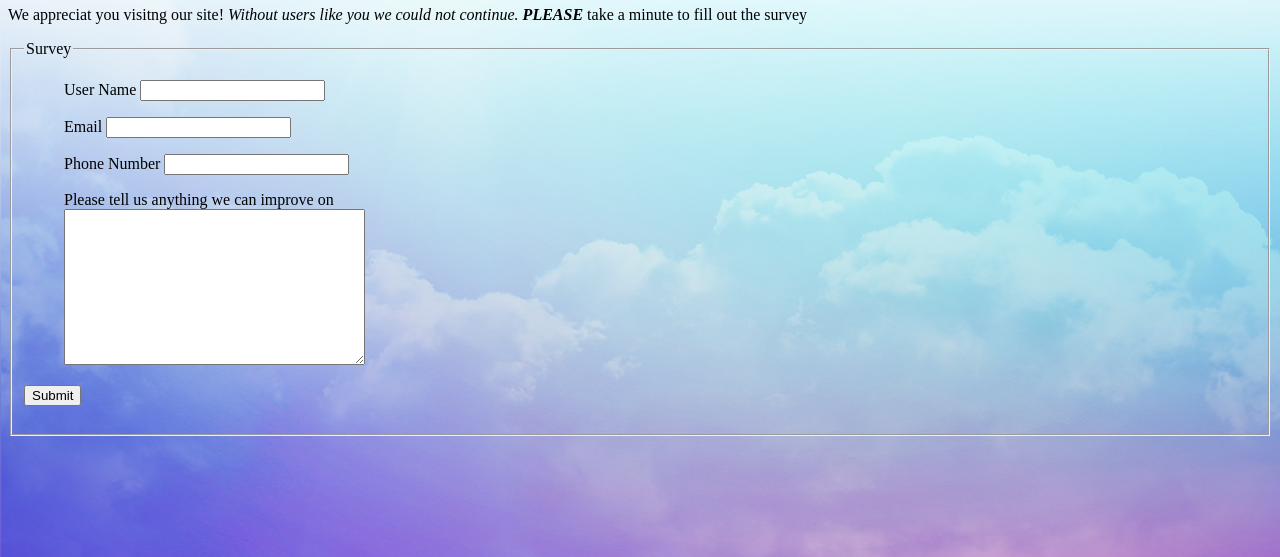
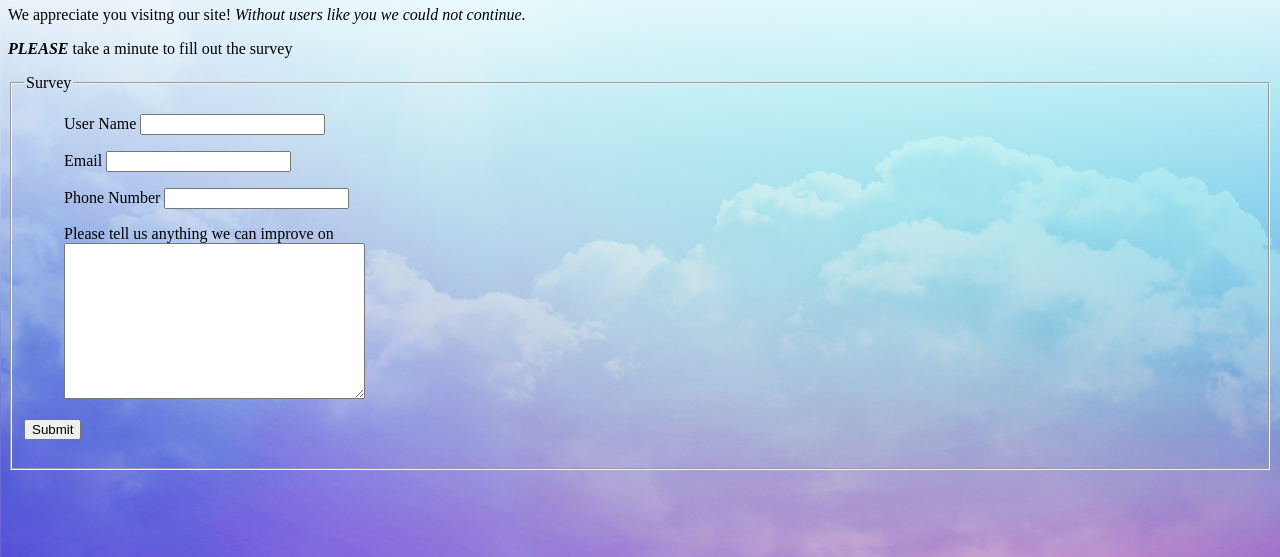
Before and after one commit to Alisson-Corrales/test-project, a plain HTML site: page survey.html in a window 1280 px wide. Shown: the part 243-800 px from the top of the page. Drawn offline with Linux system fonts and the light colour scheme.

Commit message:
more touchups

```diff
--- a/survey.html
+++ b/survey.html
@@ -36,8 +36,8 @@
 
     <main>
     <h1>THANK YOU!</h1>
-    We appreciat you visitng our site! <em>Without users like you we could not continue.</em>
-    <strong><em>PLEASE</em></strong> take a minute to fill out the survey
+    <p>We appreciate you visitng our site! <em>Without users like you we could not continue.</em></p>
+    <p><strong><em>PLEASE</em></strong> take a minute to fill out the survey</p>
      </main>
 
     <p>
```
